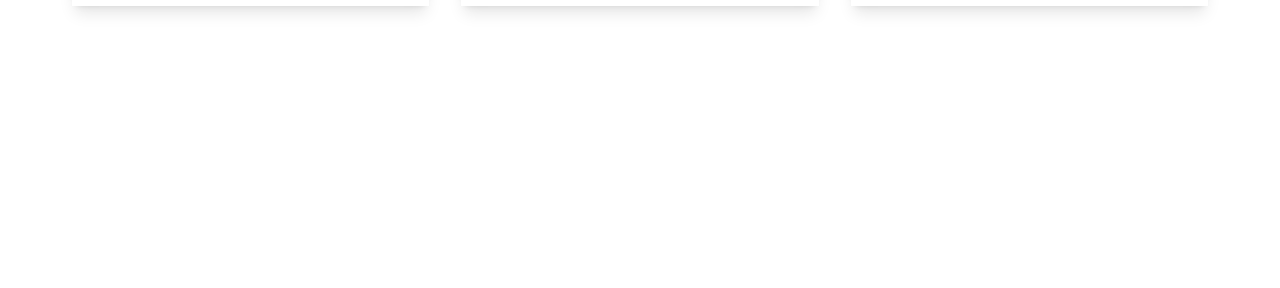
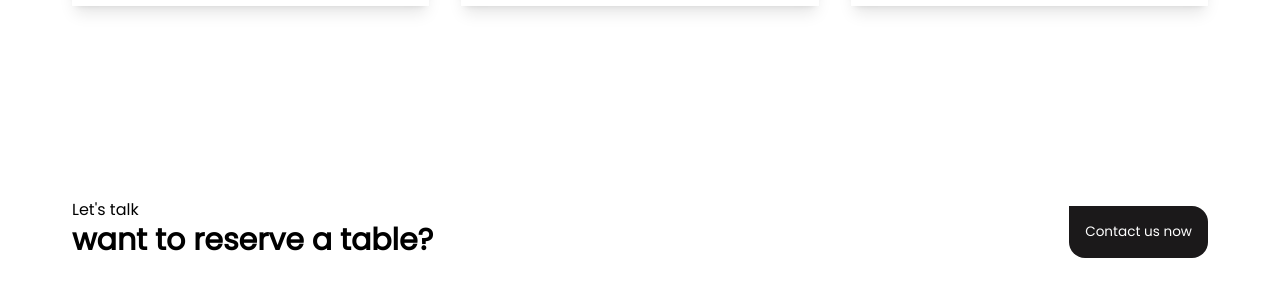
Before and after one commit to sharp2point/Restaurant, a React (Vite) app: page / in a window 1280 px wide. Shown: the part 3127-3415 px from the top of the page. Before the commit the page ends 3197 px from the top, so only its background shows below. Built offline with nearby package versions, Linux system fonts and the light colour scheme.

Commit message:
верстка компонента Contact

```diff
--- a/src/App.jsx
+++ b/src/App.jsx
@@ -15,8 +15,9 @@ const App = () => {
       <Home />
       <About />
       <Recipe />
+      <Contact />
       {/*
-      <Contact />
+
       <Footer /> */}
     </div>
   );
--- a/src/components/Contact.jsx
+++ b/src/components/Contact.jsx
@@ -1,7 +1,21 @@
 import React from "react";
 
 const Contact = () => {
-  return <div>Contacts</div>;
+  return (
+    <div className="section" id="contact">
+      <div className="border-solid border-black border-b pb-8
+      flex justify-between items-end gap-4 flex-wrap">
+        <div>
+          <div className="">Let's talk</div>
+          <div className="text-3xl font-bold">want to reserve a table?</div>
+        </div>
+        <div className="rounded-tr-[1rem] rounded-b-[1rem]
+        bg-black text-white p-4 text-[0.85rem]">
+          <a href="#">Contact us now</a>
+        </div>
+      </div>
+    </div>
+  );
 };
 
 export default Contact;
```
